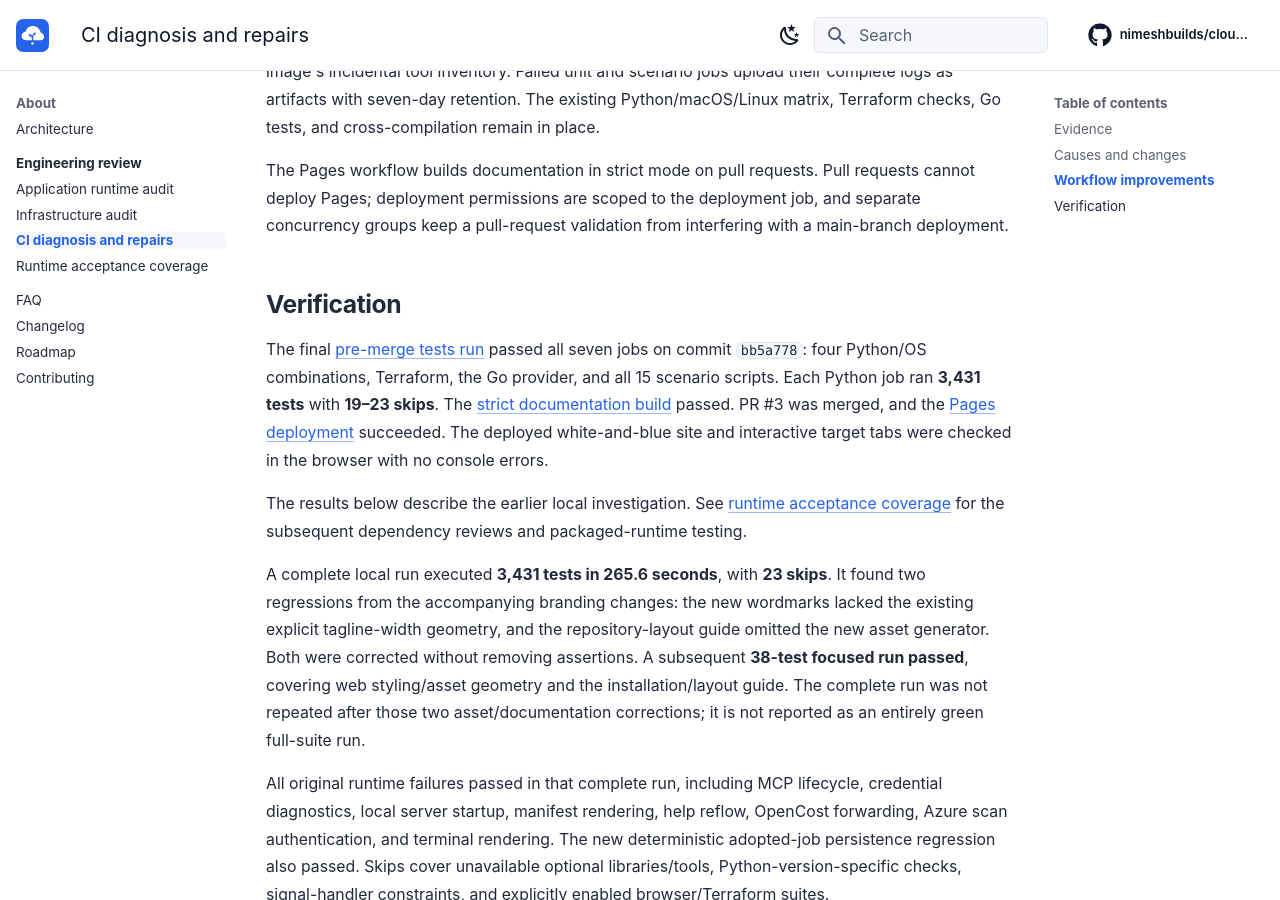
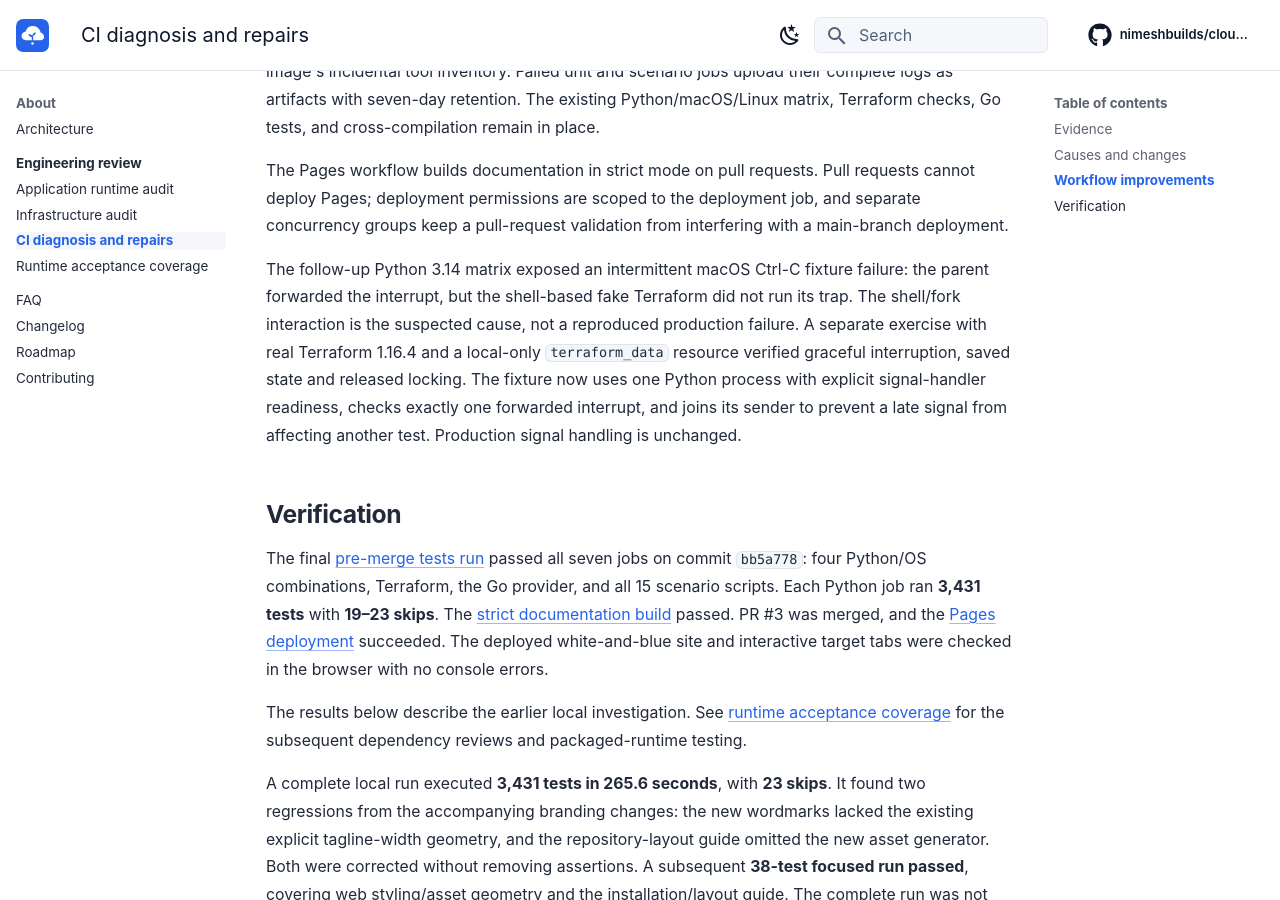
Before and after one commit to nimeshbuilds/cloudseed, an MkDocs documentation site: the page built from docs/development/ci-repair.md, in a window 1280 px wide and 900 px high, scrolled down 2462 px. Built offline with MkDocs 1.6.1 and Material for MkDocs 9.7.7, drawn with Linux system fonts in a browser that asks for light colours; comment, search, counter and statistics services are not loaded.

Commit message:
docs: record real Terraform interrupt validation and fixture repair

```diff
--- a/docs/development/ci-repair.md
+++ b/docs/development/ci-repair.md
@@ -35,6 +35,8 @@ The tests workflow now installs Node explicitly, so JavaScript checks do not dep
 
 The Pages workflow builds documentation in strict mode on pull requests. Pull requests cannot deploy Pages; deployment permissions are scoped to the deployment job, and separate concurrency groups keep a pull-request validation from interfering with a main-branch deployment.
 
+The follow-up Python 3.14 matrix exposed an intermittent macOS Ctrl-C fixture failure: the parent forwarded the interrupt, but the shell-based fake Terraform did not run its trap. The shell/fork interaction is the suspected cause, not a reproduced production failure. A separate exercise with real Terraform 1.16.4 and a local-only `terraform_data` resource verified graceful interruption, saved state and released locking. The fixture now uses one Python process with explicit signal-handler readiness, checks exactly one forwarded interrupt, and joins its sender to prevent a late signal from affecting another test. Production signal handling is unchanged.
+
 ## Verification
 
 The final [pre-merge tests run](https://github.com/nimeshbuilds/cloudseed/actions/runs/36088389520) passed all seven jobs on commit `bb5a778`: four Python/OS combinations, Terraform, the Go provider, and all 15 scenario scripts. Each Python job ran **3,431 tests** with **19–23 skips**. The [strict documentation build](https://github.com/nimeshbuilds/cloudseed/actions/runs/36088389478) passed. PR #3 was merged, and the [Pages deployment](https://github.com/nimeshbuilds/cloudseed/actions/runs/36089299031) succeeded. The deployed white-and-blue site and interactive target tabs were checked in the browser with no console errors.
```
